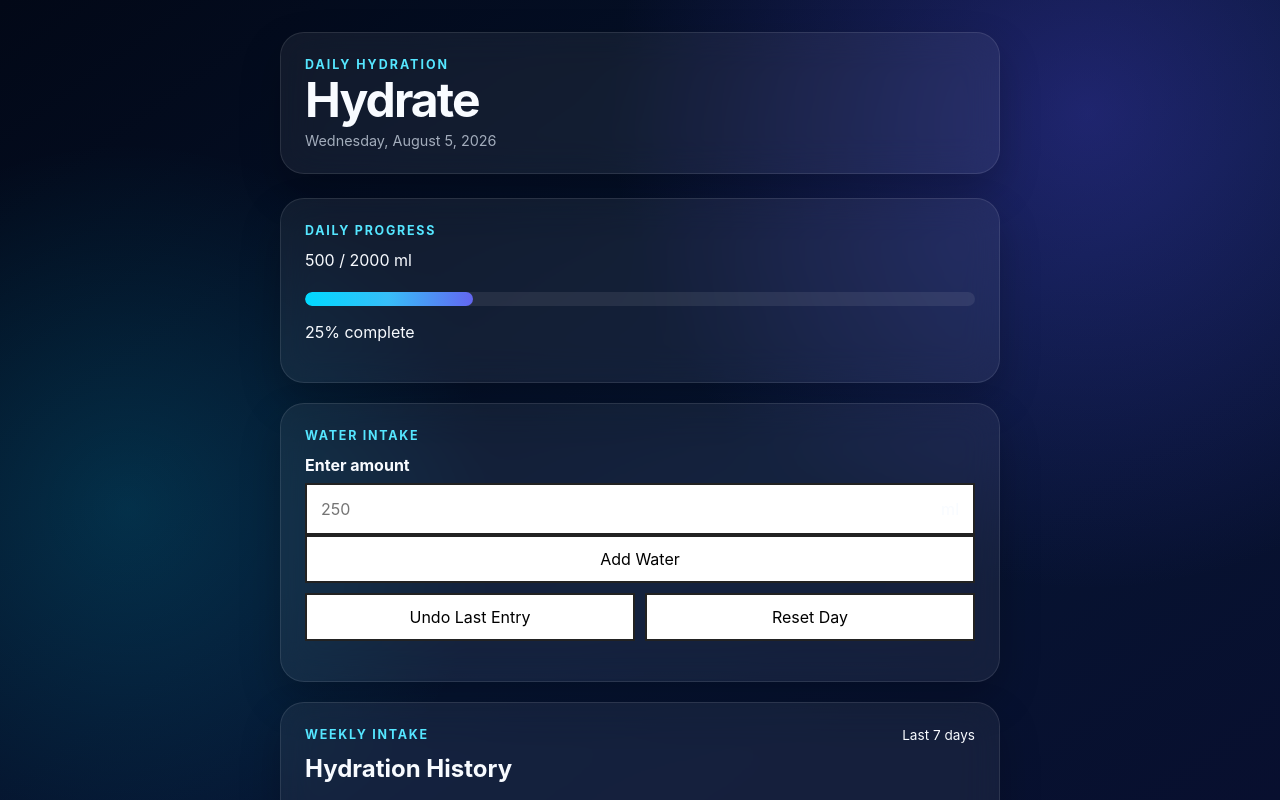
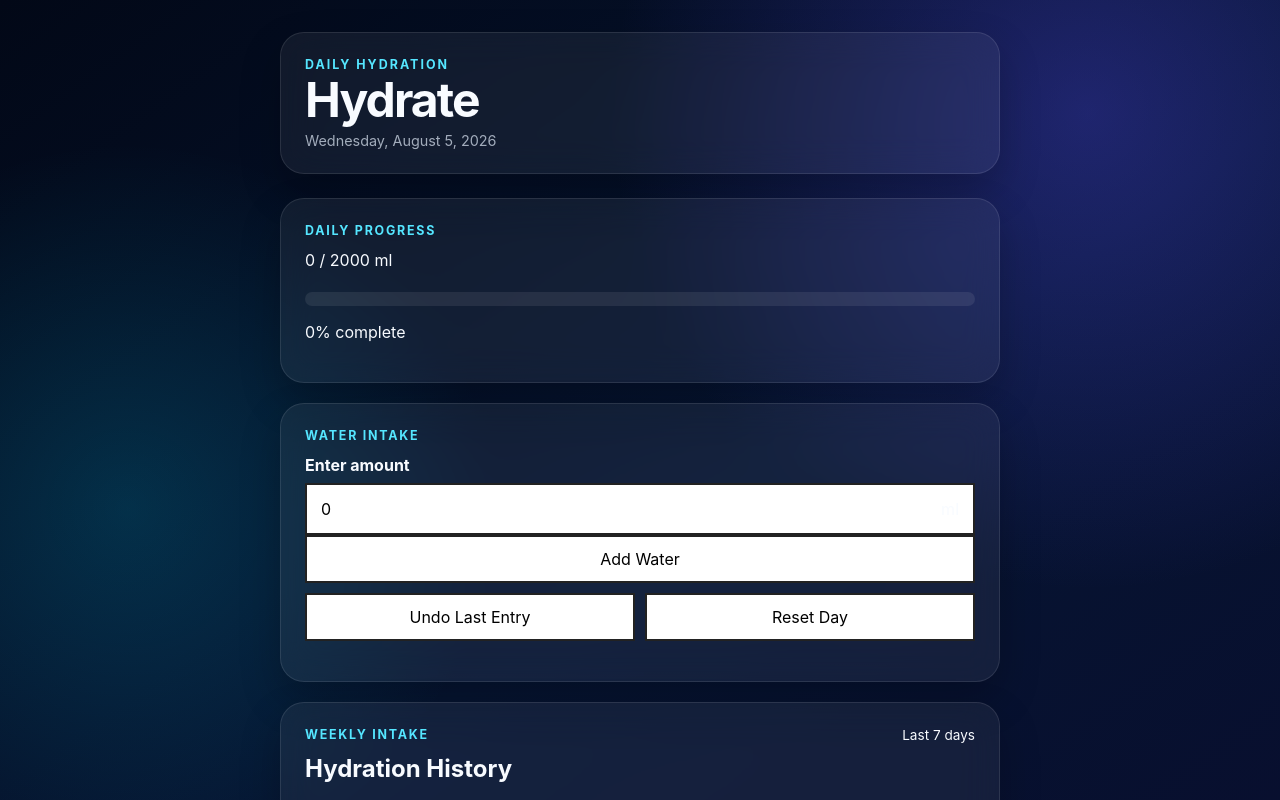
Before and after one commit to UBSDFS/hydrate, a React (Create React App) app in the folder water-intake-tracker/: page / in a window 1280 px wide. Shown: the top 800 px of the page. Built offline with nearby package versions, Linux system fonts and the light colour scheme.

Commit message:
connect water input to progress bar

```diff
--- a/water-intake-tracker/src/App.js
+++ b/water-intake-tracker/src/App.js
@@ -1,23 +1,53 @@
+import { useState } from "react";
 import "./App.css";
 
 import Header from "./components/Header/Header";
 import ProgressCard from "./components/Progress/ProgressCard";
 import WaterInputCard from "./components/WaterInput/WaterInputCard";
-
 import WeeklyChartCard from "./components/Chart/ChartCard";
 
 
 function App() {
+  const [totalWater, setTotalWater] = useState(0);
+  const [history, setHistory] = useState([]);
+  const [inputValue, setInputValue] = useState(0);
+  const goalAmount = 2000; // Example goal amount in ml
+
+  const currentAmount = totalWater;
+
+  //Handlers
+  const handleAddWater = () => {
+    const amount = Number(inputValue);
+    if (amount > 0) {
+      setTotalWater((prevTotal) => prevTotal + amount);
+      setHistory((prevHistory) => [...prevHistory, amount]);
+    }
+  };
+
+  const handleUndoLastEntry = () => {
+    if (history.length > 0) {
+      const lastEntry = history[history.length - 1];
+      setTotalWater((prevTotal) => prevTotal - lastEntry);
+      setHistory((prevHistory) => prevHistory.slice(0, -1));
+    }
+  };
+
+  const handleReset = () => {
+    setTotalWater(0);
+    setHistory([]);
+    setInputValue(0);
+  };
+
+
   return (
     <main className="app">
       <div className="app-container">
         <Header />
         <ProgressCard
-          currentAmount={500} //Hardcoded for now
-          goalAmount={2000}
+          currentAmount={currentAmount}
+          goalAmount={goalAmount}
         />
-        <WaterInputCard />
-
+        <WaterInputCard inputValue={inputValue} setInputValue={setInputValue} onUndoLastEntry={handleUndoLastEntry} onAddWater={handleAddWater} onReset={handleReset} />
         <WeeklyChartCard />
       </div>
     </main>
--- a/water-intake-tracker/src/components/Buttons/ButtonGroup.js
+++ b/water-intake-tracker/src/components/Buttons/ButtonGroup.js
@@ -1,18 +1,21 @@
-function ButtonGroup() {
+import ResetButton from "./ResetButton";
+
+function ButtonGroup({ onAddWater, onUndoLastEntry, onReset }) {
     return (
         <section className="button-group">
-            <button className="primary-button" type="button">
+            <button className="primary-button" type="button" onClick={onAddWater}>
                 Add Water
             </button>
 
             <div className="secondary-button-row">
-                <button className="secondary-button" type="button">
+                <button
+                    className="secondary-button"
+                    type="button"
+                    onClick={onUndoLastEntry}>
                     Undo Last Entry
                 </button>
 
-                <button className="reset-button" type="button">
-                    Reset Day
-                </button>
+                <ResetButton onReset={onReset} />
             </div>
         </section>
     );
--- /dev/null
+++ b/water-intake-tracker/src/components/Buttons/ResetButton.js
@@ -0,0 +1,7 @@
+export default function ResetButton({ onReset }) {
+  return (
+    <button className="reset-button" type="button" onClick={onReset}>
+      Reset Day
+    </button>
+  );
+}
--- a/water-intake-tracker/src/components/WaterInput/WaterInputCard.js
+++ b/water-intake-tracker/src/components/WaterInput/WaterInputCard.js
@@ -1,6 +1,6 @@
 import ButtonGroup from "../Buttons/ButtonGroup";
 
-function WaterInputCard() {
+function WaterInputCard({ inputValue, setInputValue, onUndoLastEntry, onAddWater, onReset }) {
     return (
         <section className="card water-input-card">
             <p className="card-label">Water Intake</p>
@@ -12,12 +12,14 @@ function WaterInputCard() {
                     id="waterAmount"
                     type="number"
                     placeholder="250"
+                    value={inputValue}
+                    onChange={(e) => setInputValue(Number(e.target.value))}
                 />
 
                 <span>ml</span>
             </div>
 
-            <ButtonGroup />
+            <ButtonGroup onUndoLastEntry={onUndoLastEntry} onAddWater={onAddWater} onReset={onReset} />
         </section>
     );
 }
```
Also changed, not shown: 1 other file (tests, documents, lock files or other folders).
